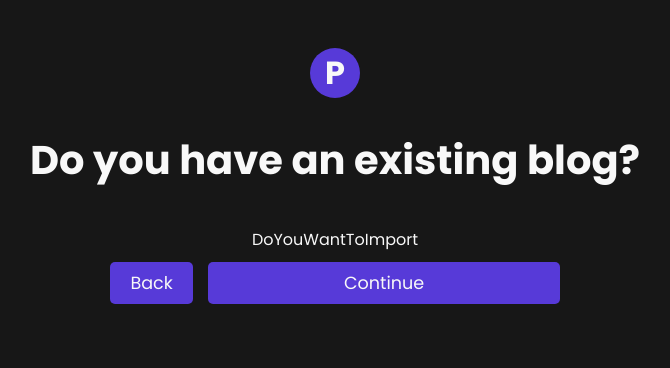
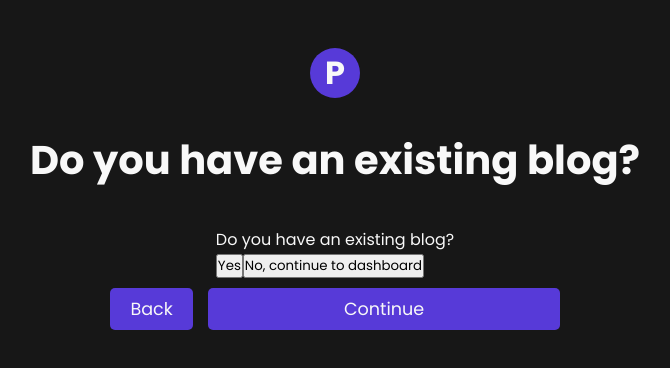
Before and after one commit to akinloluwami/presstype, a Next.js app: page /signup/complete in a window 1280 px wide. Both pictures are taken after a click on the button "Continue". Shown: the top 368 px of the page, without its empty margins (305-975 px from the left). Built offline with nearby package versions, Linux system fonts and the light colour scheme.

Commit message:
logic wan kee me

```diff
--- a/components/auth/signup_steps/DoYouWantToImport.tsx
+++ b/components/auth/signup_steps/DoYouWantToImport.tsx
@@ -1,7 +1,53 @@
-import React from "react";
+import Link from "next/link";
+import React, { useState } from "react";
 
 const DoYouWantToImport = () => {
-  return <div>DoYouWantToImport</div>;
+  const [yes, setYes] = useState(false);
+  const [wannaImport, setWannaImport] = useState(false);
+  const [chosen, setChosen] = useState(false);
+  const [chosen2, setChosen2] = useState(false);
+  return (
+    <div>
+      {!chosen && (
+        <div className="">
+          <p>Do you have an existing blog?</p>
+          <button
+            onClick={() => {
+              setYes(true);
+              setChosen(true);
+            }}
+          >
+            Yes
+          </button>
+          <Link href={"/dashboard"}>
+            <button>No, continue to dashboard</button>
+          </Link>
+        </div>
+      )}
+      {yes && !chosen2 && (
+        <div className="">
+          <p>Do you wanna import your posts?</p>
+          <button
+            onClick={() => {
+              setWannaImport(true);
+              setChosen2(true);
+            }}
+          >
+            Yes
+          </button>
+          <Link href={"/dashboard"}>
+            <button>No, continue to dashboard</button>
+          </Link>
+        </div>
+      )}
+
+      {wannaImport && (
+        <div className="">
+          <h4>Choose your provider</h4>
+        </div>
+      )}
+    </div>
+  );
 };
 
 export default DoYouWantToImport;
```
